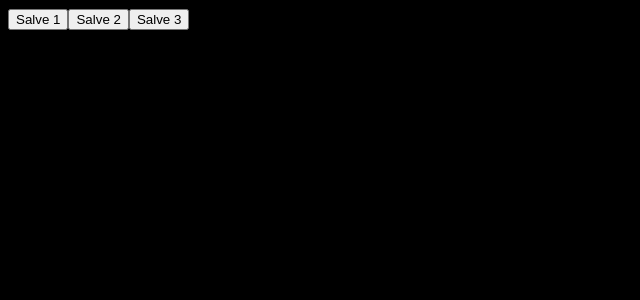
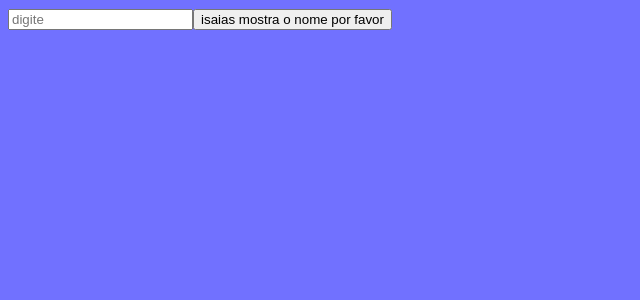
Before and after one commit to IsaiasZaza/EstudosReactJS, a Next.js app: page / in a window 1280 px wide. Shown: the top 300 px of the page, without its empty margins (0-640 px from the left). Built offline with nearby package versions, Linux system fonts and the light colour scheme.

Commit message:
estudando useState, em campos auxiliando na UI é em detalhes interessantes citados no arquivo.

```diff
--- a/src/app/globals.css
+++ b/src/app/globals.css
@@ -1,3 +1,3 @@
 body{
-  background-color: black;
+  background-color: rgba(0, 0, 255, 0.555);
 }
--- a/src/app/page.tsx
+++ b/src/app/page.tsx
@@ -1,30 +1,24 @@
 "use client"
 
-import { Costume } from "./components/Costume";
+import { FormEvent, useState } from "react";
 
 function Page() {
+  const [name, setName] = useState('');
+  const [alterar, setAlterar] = useState(false);
 
-  const clickButton = () => alert("Clicou no botao 1");
-  const clickButton2 = () => alert("Clicou no botao 2");
-  const clickButton3 = () => alert("Clicou no botao 3");
-
+  const mostrar = () => {
+    setAlterar(!alterar);
+  }
 
   return (
-      <div className="container">
-        <Costume
-        label="Salve 1"
-        onClick={clickButton}
-        />
-        <Costume
-        label="Salve 2"
-        onClick={clickButton2}
-        />
-        <Costume
-        label="Salve 3"
-        onClick={clickButton3}
-        />
-      </div>
-    )
+    <div>
+      <input type="text" placeholder="digite" value={name} onChange={e => setName(e.target.value)}/>
+      <button onClick={mostrar}>{alterar ? 'isaias tira por favor' : 'isaias mostra o nome por favor'}</button>
+
+      { alterar &&
+      <p>Seu nome é {name ? name : 'ola querdidos'}</p>}
+    </div>
+  )
 
 }
 
```
